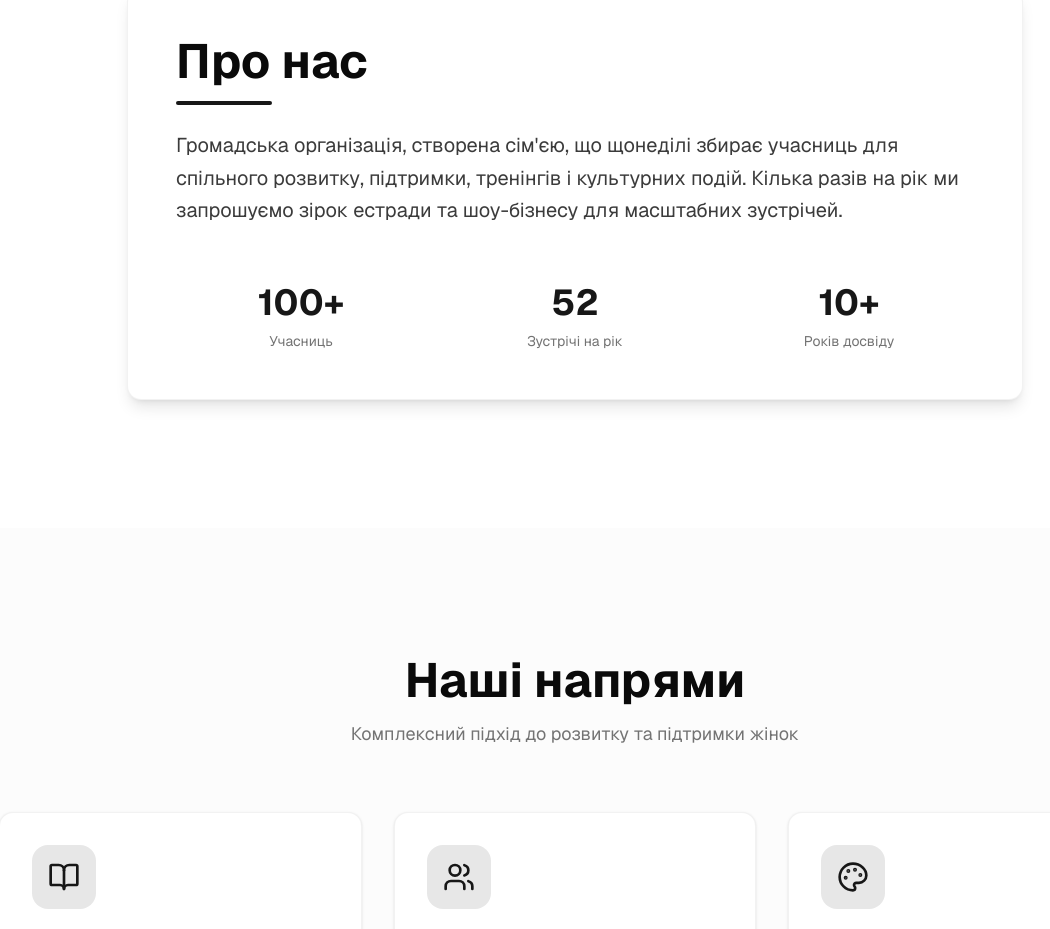
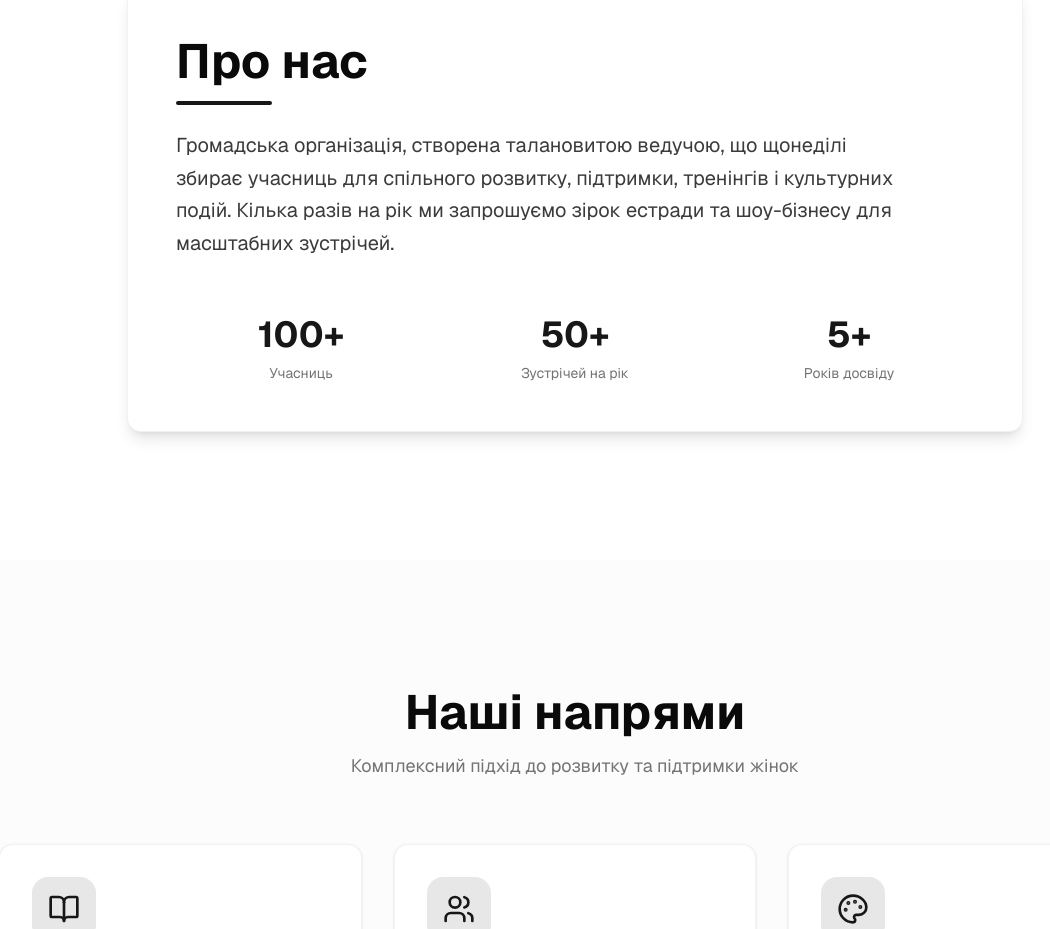
Before and after one commit to Kh-Ol-An/fantastic-women, a Next.js app: page / in a window 1280 px wide. Shown: the part 940-1869 px from the top of the page, without its empty margins (65-1115 px from the left). Built offline with nearby package versions, Linux system fonts and the light colour scheme.

Commit message:
Fixed content and styles in about-section.tsx

```diff
--- a/components/about-section.tsx
+++ b/components/about-section.tsx
@@ -38,22 +38,22 @@ export function AboutSection() {
               </div>
 
               <p className="text-lg md:text-xl text-foreground/80 leading-relaxed text-pretty">
-                Громадська організація, створена сім'єю, що щонеділі збирає учасниць для спільного розвитку, підтримки,
-                тренінгів і культурних подій. Кілька разів на рік ми запрошуємо зірок естради та шоу-бізнесу для
-                масштабних зустрічей.
+                  Громадська організація, створена талановитою ведучою, що щонеділі збирає учасниць
+                  для спільного розвитку, підтримки, тренінгів і культурних подій.
+                  Кілька разів на рік ми запрошуємо зірок естради та шоу-бізнесу для масштабних зустрічей.
               </p>
 
-              <div className="grid md:grid-cols-3 gap-6 pt-8">
+              <div className="grid grid-cols-3 gap-6 pt-8">
                 <div className="text-center space-y-2">
                   <div className="text-4xl font-bold text-primary">100+</div>
                   <div className="text-sm text-muted-foreground">Учасниць</div>
                 </div>
                 <div className="text-center space-y-2">
-                  <div className="text-4xl font-bold text-primary">52</div>
-                  <div className="text-sm text-muted-foreground">Зустрічі на рік</div>
+                  <div className="text-4xl font-bold text-primary">50+</div>
+                  <div className="text-sm text-muted-foreground">Зустрічей на рік</div>
                 </div>
                 <div className="text-center space-y-2">
-                  <div className="text-4xl font-bold text-primary">10+</div>
+                  <div className="text-4xl font-bold text-primary">5+</div>
                   <div className="text-sm text-muted-foreground">Років досвіду</div>
                 </div>
               </div>
```
